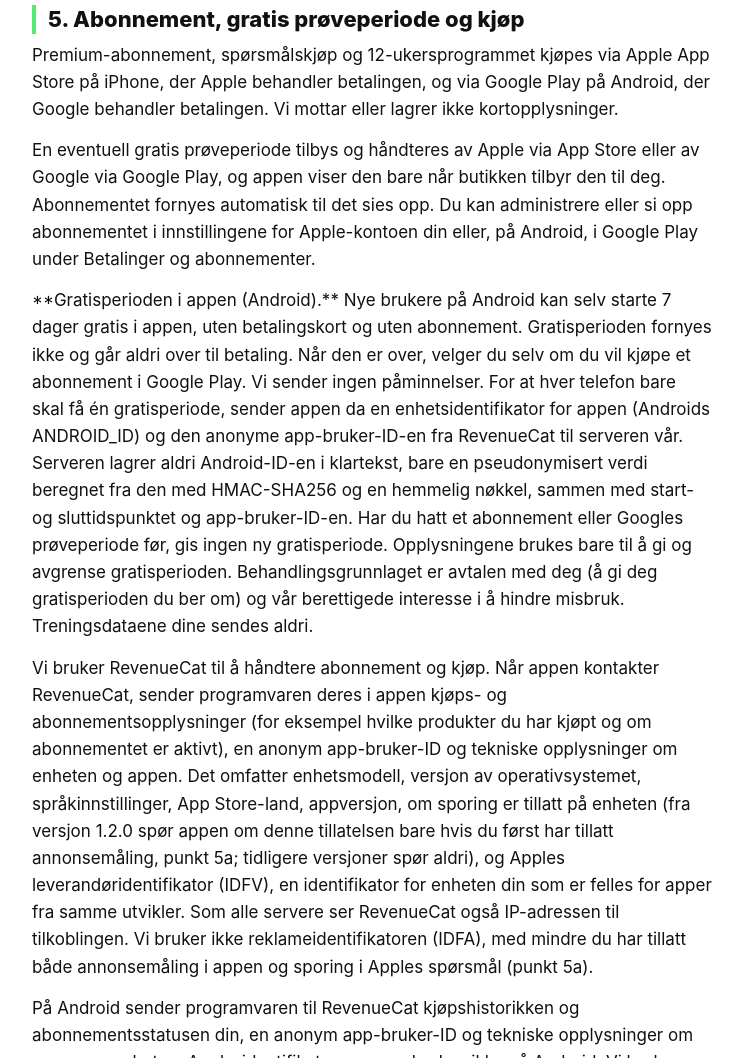
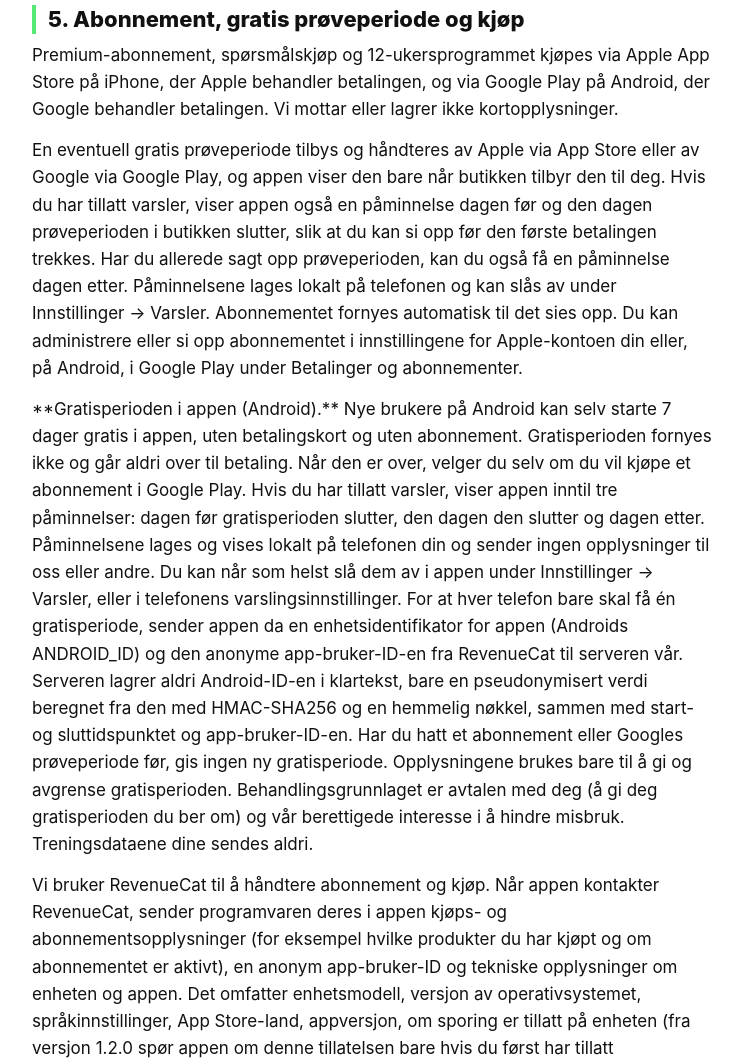
Before and after one commit to Sterketim/plaingainz-privacy, a plain HTML site: page no/index.html in a window 1280 px wide. Shown: the part 8780-9838 px from the top of the page, without its empty margins (268-1010 px from the left). Drawn offline with Linux system fonts and the light colour scheme.

Commit message:
Personvern (NO): påminnelser i gratisperioden og butikkens prøveperiode (eiers godkjenning 25.11)

```diff
--- a/no/index.html
+++ b/no/index.html
@@ -190,8 +190,8 @@
 <p>Helseopplysningene og feltet «Øvelser du vil unngå» slettes da straks i alle bestillingene dine, og appen sletter dem også fra bestillingsutkast på telefonen. Coachen lager eller justerer programmet uten dem. Bestillingen, betalingen, programtypen og egenerklæringen påvirkes ikke og oppbevares som i punkt 9. Tilbaketrekkingen påvirker ikke det som ble gjort før du trakk samtykket tilbake. Treningsloggen fra programmet lagres bare på telefonen din, som i punkt 3.</p>
 <h2>5. Abonnement, gratis prøveperiode og kjøp</h2>
 <p>Premium-abonnement, spørsmålskjøp og 12-ukersprogrammet kjøpes via Apple App Store på iPhone, der Apple behandler betalingen, og via Google Play på Android, der Google behandler betalingen. Vi mottar eller lagrer ikke kortopplysninger.</p>
-<p>En eventuell gratis prøveperiode tilbys og håndteres av Apple via App Store eller av Google via Google Play, og appen viser den bare når butikken tilbyr den til deg. Abonnementet fornyes automatisk til det sies opp. Du kan administrere eller si opp abonnementet i innstillingene for Apple-kontoen din eller, på Android, i Google Play under Betalinger og abonnementer.</p>
-<p>**Gratisperioden i appen (Android).** Nye brukere på Android kan selv starte 7 dager gratis i appen, uten betalingskort og uten abonnement. Gratisperioden fornyes ikke og går aldri over til betaling. Når den er over, velger du selv om du vil kjøpe et abonnement i Google Play. Vi sender ingen påminnelser. For at hver telefon bare skal få én gratisperiode, sender appen da en enhetsidentifikator for appen (Androids ANDROID_ID) og den anonyme app-bruker-ID-en fra RevenueCat til serveren vår. Serveren lagrer aldri Android-ID-en i klartekst, bare en pseudonymisert verdi beregnet fra den med HMAC-SHA256 og en hemmelig nøkkel, sammen med start- og sluttidspunktet og app-bruker-ID-en. Har du hatt et abonnement eller Googles prøveperiode før, gis ingen ny gratisperiode. Opplysningene brukes bare til å gi og avgrense gratisperioden. Behandlingsgrunnlaget er avtalen med deg (å gi deg gratisperioden du ber om) og vår berettigede interesse i å hindre misbruk. Treningsdataene dine sendes aldri.</p>
+<p>En eventuell gratis prøveperiode tilbys og håndteres av Apple via App Store eller av Google via Google Play, og appen viser den bare når butikken tilbyr den til deg. Hvis du har tillatt varsler, viser appen også en påminnelse dagen før og den dagen prøveperioden i butikken slutter, slik at du kan si opp før den første betalingen trekkes. Har du allerede sagt opp prøveperioden, kan du også få en påminnelse dagen etter. Påminnelsene lages lokalt på telefonen og kan slås av under Innstillinger → Varsler. Abonnementet fornyes automatisk til det sies opp. Du kan administrere eller si opp abonnementet i innstillingene for Apple-kontoen din eller, på Android, i Google Play under Betalinger og abonnementer.</p>
+<p>**Gratisperioden i appen (Android).** Nye brukere på Android kan selv starte 7 dager gratis i appen, uten betalingskort og uten abonnement. Gratisperioden fornyes ikke og går aldri over til betaling. Når den er over, velger du selv om du vil kjøpe et abonnement i Google Play. Hvis du har tillatt varsler, viser appen inntil tre påminnelser: dagen før gratisperioden slutter, den dagen den slutter og dagen etter. Påminnelsene lages og vises lokalt på telefonen din og sender ingen opplysninger til oss eller andre. Du kan når som helst slå dem av i appen under Innstillinger → Varsler, eller i telefonens varslingsinnstillinger. For at hver telefon bare skal få én gratisperiode, sender appen da en enhetsidentifikator for appen (Androids ANDROID_ID) og den anonyme app-bruker-ID-en fra RevenueCat til serveren vår. Serveren lagrer aldri Android-ID-en i klartekst, bare en pseudonymisert verdi beregnet fra den med HMAC-SHA256 og en hemmelig nøkkel, sammen med start- og sluttidspunktet og app-bruker-ID-en. Har du hatt et abonnement eller Googles prøveperiode før, gis ingen ny gratisperiode. Opplysningene brukes bare til å gi og avgrense gratisperioden. Behandlingsgrunnlaget er avtalen med deg (å gi deg gratisperioden du ber om) og vår berettigede interesse i å hindre misbruk. Treningsdataene dine sendes aldri.</p>
 <p>Vi bruker RevenueCat til å håndtere abonnement og kjøp. Når appen kontakter RevenueCat, sender programvaren deres i appen kjøps- og abonnementsopplysninger (for eksempel hvilke produkter du har kjøpt og om abonnementet er aktivt), en anonym app-bruker-ID og tekniske opplysninger om enheten og appen. Det omfatter enhetsmodell, versjon av operativsystemet, språkinnstillinger, App Store-land, appversjon, om sporing er tillatt på enheten (fra versjon 1.2.0 spør appen om denne tillatelsen bare hvis du først har tillatt annonsemåling, punkt 5a; tidligere versjoner spør aldri), og Apples leverandøridentifikator (IDFV), en identifikator for enheten din som er felles for apper fra samme utvikler. Som alle servere ser RevenueCat også IP-adressen til tilkoblingen. Vi bruker ikke reklameidentifikatoren (IDFA), med mindre du har tillatt både annonsemåling i appen og sporing i Apples spørsmål (punkt 5a).</p>
 <p>På Android sender programvaren til RevenueCat kjøpshistorikken og abonnementsstatusen din, en anonym app-bruker-ID og tekniske opplysninger om appen og enheten. Apple-identifikatorene over brukes ikke på Android. Vi bruker ikke Googles reklame-ID og samler ikke inn reklameidentifikatorer via RevenueCat, med mindre du tillater annonsemåling (punkt 5a).</p>
 <p>RevenueCat viser oss også statistikk over kjøp og abonnement, for eksempel en kundes kjøpshistorikk og samlede tall. Vi bruker dette til å drifte og forstå abonnementstjenesten og, på Android, til å se hvilke av annonsene og lenkene våre som fører til prøveperioder og abonnement (under og punkt 5a). Vi bruker det ikke til å vise deg reklame.</p>
```
